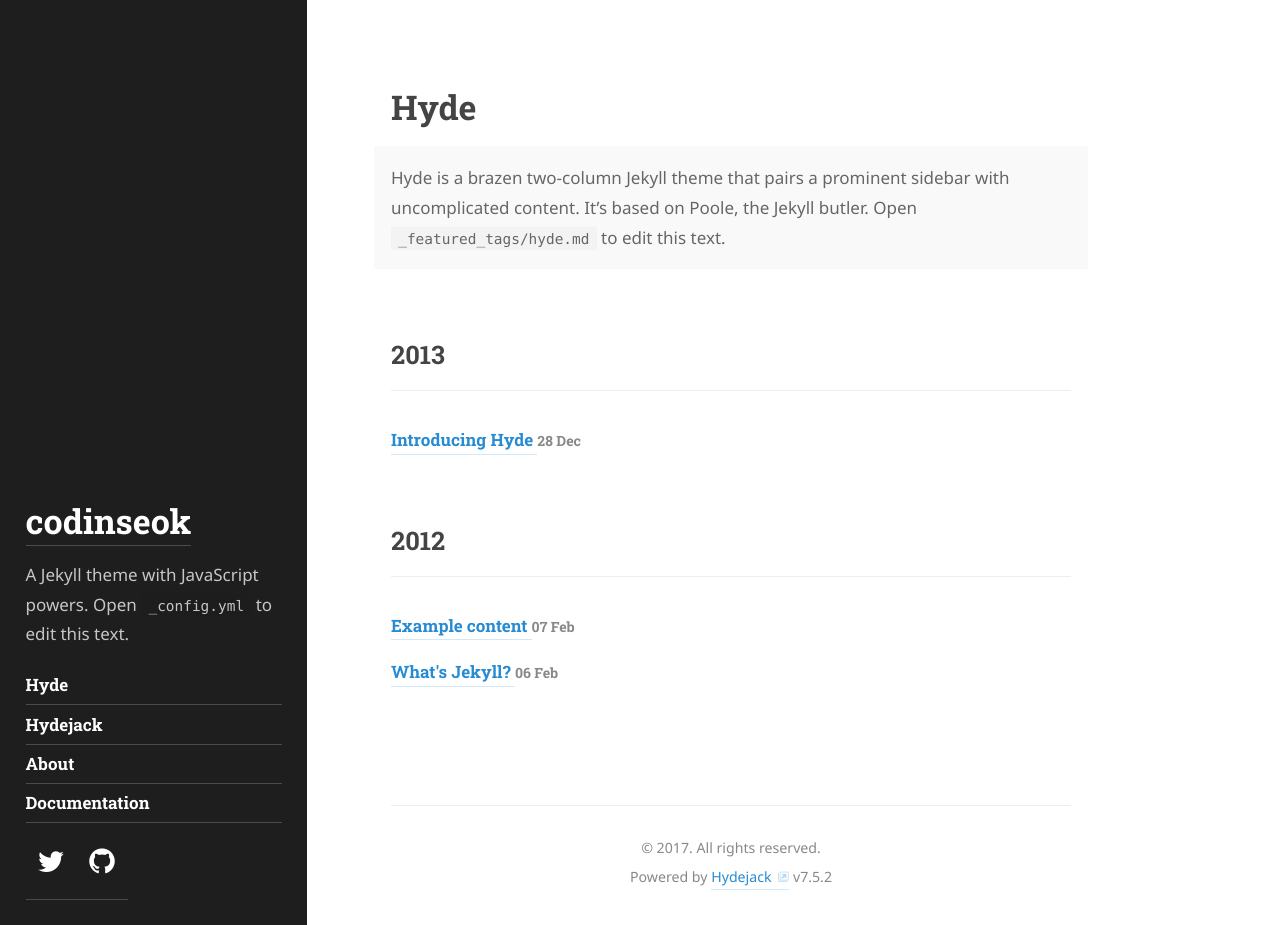
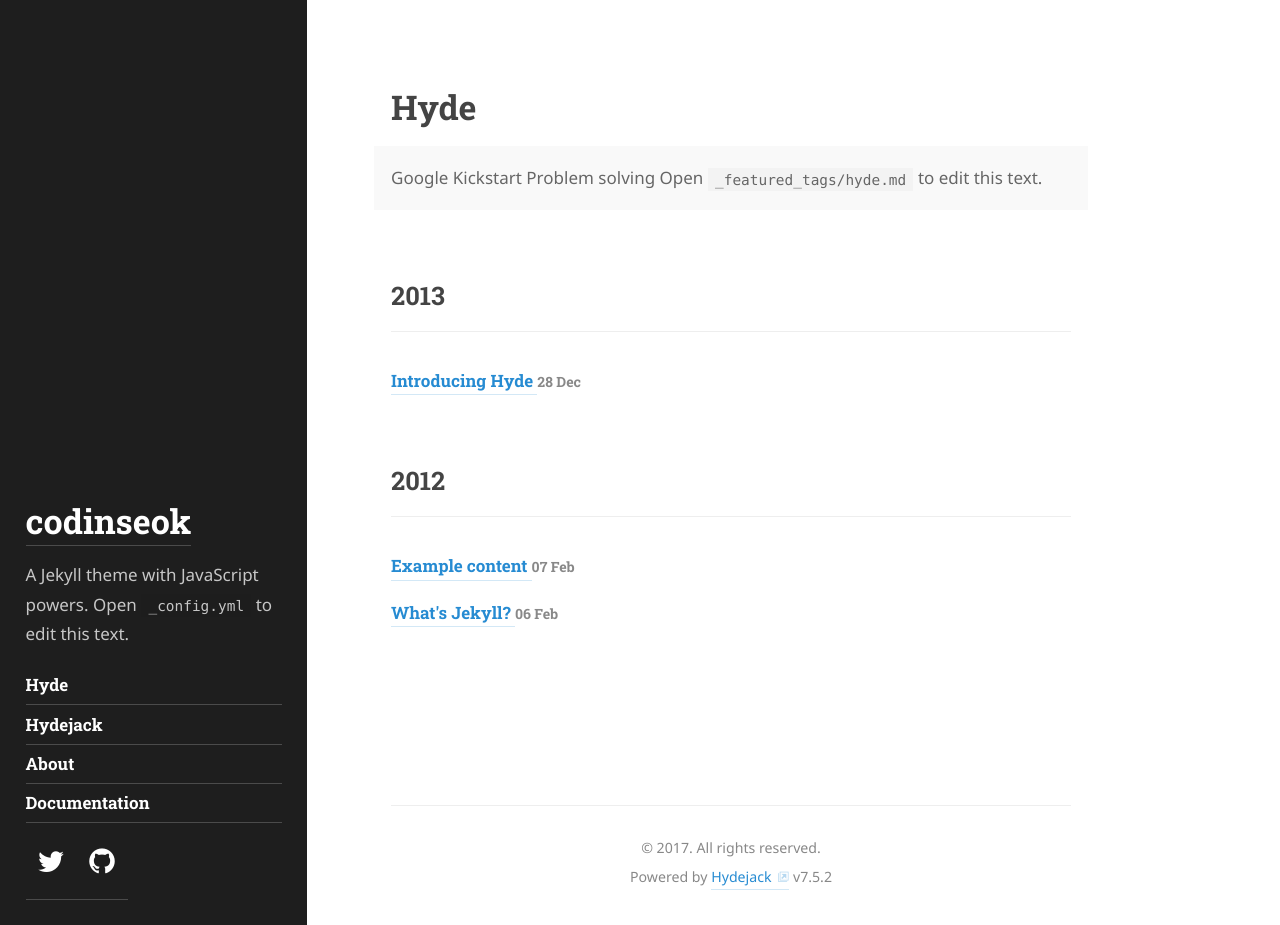
Before and after one commit to codinseok/codinseok.github.io, a Jekyll site: the page built from _featured_tags/hyde.md, in a window 1280 px wide and 925 px high. Built offline with Jekyll 4.4.1, drawn with Linux system fonts in a browser that asks for light colours; some web fonts are replaced.

Commit message:
Hyde changed

```diff
--- a/_featured_tags/hyde.md
+++ b/_featured_tags/hyde.md
@@ -5,8 +5,7 @@
 menu: true
 order: 1
 description: >
-  Hyde is a brazen two-column Jekyll theme that pairs a prominent sidebar with uncomplicated content.
-  It’s based on Poole, the Jekyll butler.
+  Google Kickstart Problem solving
   Open `_featured_tags/hyde.md` to edit this text.
 accent_color: '#268bd2'
 accent_image:
```
Also changed, not shown: 1 other file.
